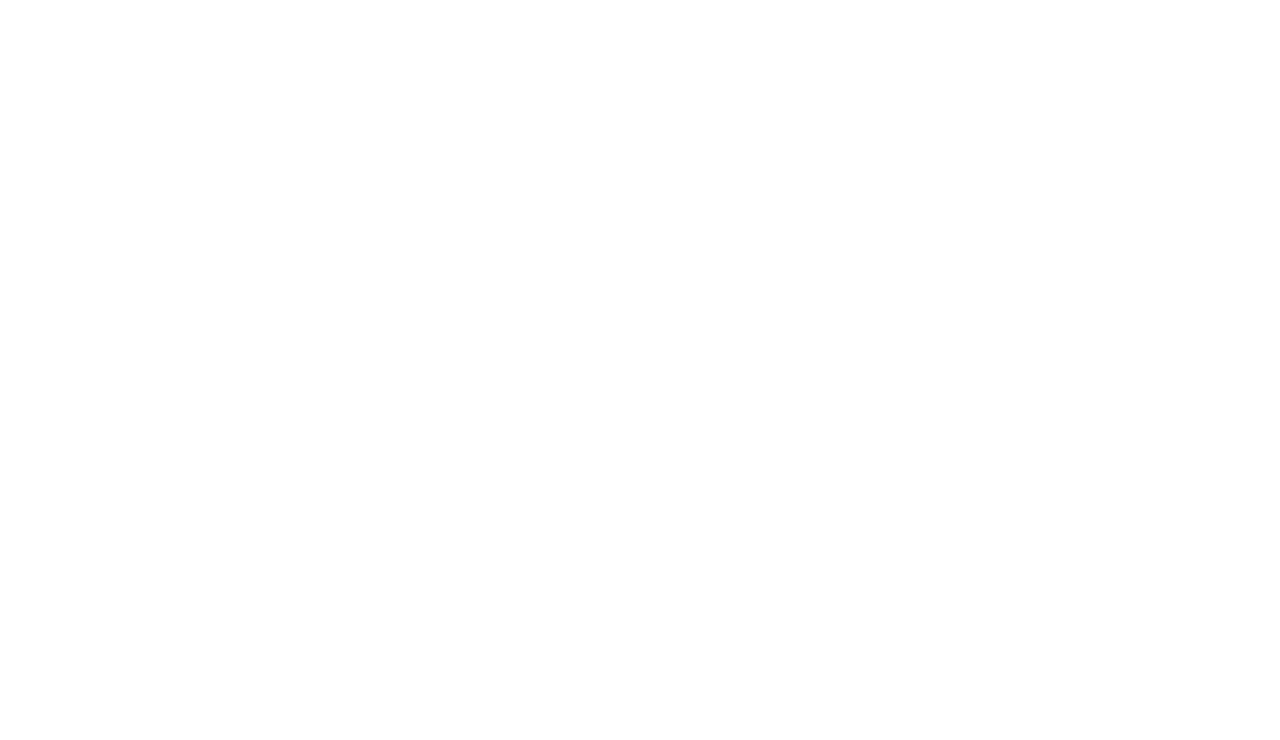
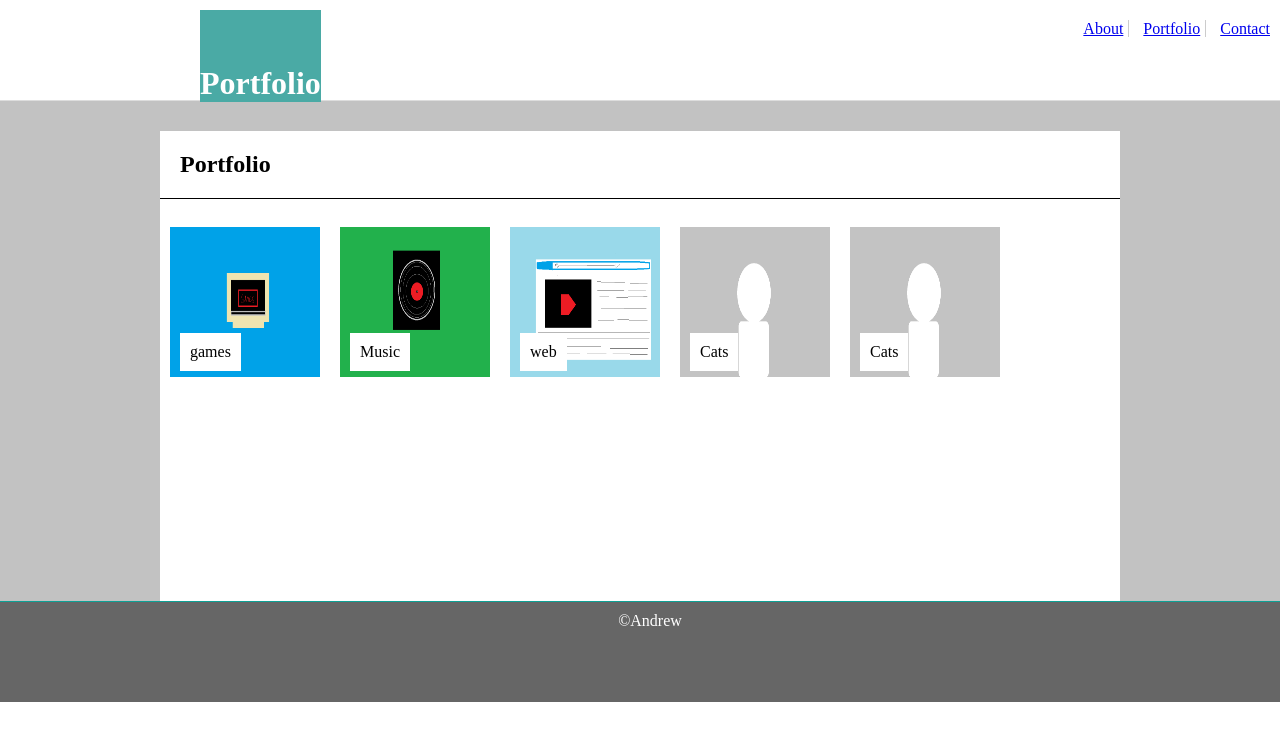
Before and after one commit to siricoa94/Basic-Portfolio, a plain HTML site: page portfolio.html in a window 1280 px wide. Drawn offline with Linux system fonts and the light colour scheme.

Commit message:
Updated style.css with containers and page formats, including a header, nav, and footer. Made links at top right of page send user to destination when clicked. Edited text alignment and font color. Added content to portfolio.html as well as corresponding styleportfolio.css, and stlyecontacts.css. Furthermore added images to portfolio.html

```diff
--- a/assets/css/style.css
+++ b/assets/css/style.css
@@ -1,27 +1,85 @@
-#brief_description {
-    background: black;
-    float: top;
-
+*{
+  margin: 0;
+  padding: 0;
 }
-
-
-
-
-
-
-
-
-
-
-
-
-
-
-
-
-#profile_image {
-    width: 250px;
-    height: 250px;
-    background-color: black;
-
+ul{
+  list-style: none;
 }
+li{
+  display: inline;
+  margin-right: 5px;
+  border-right: 1px solid #ccc;
+  padding:0 5px;
+}
+header{
+  height: 100px;
+}
+li:last-child{
+  border: none;
+}
+nav{
+  padding-top:20px;
+  float:right;
+}
+header h1{
+  float: left;
+  padding-top: 55px;
+  margin-left: 200px;
+  background-color: #4aaaa5;
+  margin-bottom: 0px;
+  margin-top: 10px;
+  color:#ffffff;
+  border-color: #cccccc;
+}
+.container{
+  width: 100%;
+  margin-left: auto;
+  margin-right: auto;
+  height: 500px;
+  border-top:1px solid #666;
+  background: #9999;
+  border-color:#dddddd;
+}
+#AboutMe{
+  padding:20px;
+  border-bottom:1px solid #000;
+  border-width: 100%;
+  margin-left: 10px;
+  margin-right: 10px;
+}
+#outerMainSection{
+  width:960px;
+  background: #fff;
+  margin-left: auto;
+  margin-right: auto;
+  margin-top: 30px;
+}
+#bioSection{
+  padding: 20px;
+  height: 350px;
+}
+.bio-image{
+  float: left;
+  width: 40%;
+  text-align: center;
+}
+#profile_image{
+  width: 200px;
+  height: 200px;
+}
+.mainBio{
+  float: right;
+  width: 55%;
+  padding: 10px;
+}
+footer{
+  width: 100%;
+  height: 80px;
+  padding: 10px;
+  border-top:1px solid #0da195;
+  color: #fff;
+  background:#666666;
+  text-align: center;
+  margin-left: auto;
+  margin-right: auto;
+}
--- /dev/null
+++ b/assets/css/styleContacts.css
@@ -0,0 +1,82 @@
+*{
+    margin: 0;
+    padding: 0;
+  }
+  ul{
+    list-style: none;
+  }
+  li{
+    display: inline;
+    margin-right: 5px;
+    border-right: 1px solid #ccc;
+    padding:0 5px;
+  }
+  header{
+    height: 100px;
+  }
+  li:last-child{
+    border: none;
+  }
+  nav{
+    padding-top:20px;
+    float:right;
+  }
+  header h1{
+    float: left;
+    padding-top: 55px;
+    margin-left: 200px;
+    background-color: #4aaaa5;
+    margin-bottom: 1px;
+    margin-top: 10px;
+    color:#ffffff;
+    border-color: #cccccc;
+  }
+  .container{
+    width: 95%;
+    margin-left: auto;
+    margin-right: auto;
+    height: 500px;
+    border-top:1px solid #666;
+    background: #9999;
+    border-color:#dddddd;
+  }
+  #AboutMe{
+    padding:20px;
+    border:1px solid #000;
+  }
+  #outerMainSection{
+    width:960px;
+    background: #fff;
+    margin-left: auto;
+    margin-right: auto;
+    margin-top: 30px;
+  }
+  #bioSection{
+    padding: 20px;
+    height: 350px;
+  }
+  .bio-image{
+    float: left;
+    width: 40%;
+    text-align: center;
+  }
+  #profile_image{
+    width: 200px;
+    height: 200px;
+  }
+  .mainBio{
+    float: right;
+    width: 55%;
+    padding: 10px;
+  }
+  footer{
+    width: 93.5%;
+    height: 80px;
+    padding: 10px;
+    border-top:1px solid #0da195;
+    color: #fff;
+    background:#666666;
+    text-align: center;
+    margin-left: auto;
+    margin-right: auto;
+  }
--- /dev/null
+++ b/assets/css/stylePortfolio.css
@@ -0,0 +1,102 @@
+*{
+    margin: 0;
+    padding: 0;
+  }
+  ul{
+    list-style: none;
+  }
+  li{
+    display: inline;
+    margin-right: 5px;
+    border-right: 1px solid #ccc;
+    padding:0 5px;
+  }
+  header{
+    height: 100px;
+  }
+  li:last-child{
+    border: none;
+  }
+  nav{
+    padding-top:20px;
+    float:right;
+  }
+  header h1{
+    float: left;
+    padding-top: 55px;
+    margin-left: 200px;
+    background-color:#4aaaa5;
+    margin-bottom: 0px;
+    margin-top: 10px;
+    color: #ffffffff;
+    border-color: #cccccc;
+  }
+  .container{
+    width: 100%;
+    margin-left: auto;
+    margin-right: auto;
+    height: 500px;
+    border-top:1px solid #666;
+    background: #9999;
+    border-color:#dddddd;
+  }
+  #AboutMe{
+    padding:20px;
+    border-bottom:1px solid #000;
+  }
+  #outerMainSection{
+    width:960px;
+    height: 960px;
+    background: #fff;
+    margin-left: auto;
+    margin-right: auto;
+    margin-top: 30px;
+  }
+  #bioSection{
+    padding: 20px;
+    height: 350px;
+  }
+  .bio-image{
+    float: left;
+    width: 40%;
+    text-align: center;
+  }
+  #profile_image{
+    width: 200px;
+    height: 200px;
+  }
+  .mainBio{
+    float: right;
+    width: 55%;
+    padding: 10px;
+  }
+  footer{
+    width: 100%;
+    height: 80px;
+    padding: 10px;
+    border-top:1px solid #0da195;
+    color: #fff;
+    background:#666666;
+    text-align: center;
+    margin-left: auto;
+    margin-right: auto;
+  }
+  .port_image {
+    position: relative;
+    margin: 10px;
+    float: left;
+
+  }
+  .Image_box {
+    height: 150px;
+    width: 150px;
+
+  }
+  .Image_text {
+    position: absolute;
+    bottom: 10px;
+    left: 10px;
+    background: white;
+    padding: 10px;
+
+  }
--- a/contact.html
+++ b/contact.html
@@ -0,0 +1,24 @@
+<!DOCTYPE html>
+<html lang="en">
+<head>
+    <meta charset="UTF-8">
+    <meta name="viewport" content="width=device-width, initial-scale=1.0">
+    <meta http-equiv="X-UA-Compatible" content="ie=edge">
+    <title>contact</title>
+    <link rel="stylesheet" type="text/css" href="assets\css\styleContacts.css">
+</head>
+<body>
+
+        <header>
+                <h1>Andrew Sirico</h1>
+                <nav>
+                    <ul>
+                        <li><a href="index.html">About</a></li>
+                        <li><a href="portfolio.html">Portfolio</a></li>
+                        <li><a href="contact.html">Contact</a></li>
+                    </ul>
+                </nav>
+            </header>
+
+</body>
+</html>
--- a/portfolio.html
+++ b/portfolio.html
@@ -0,0 +1,66 @@
+<!DOCTYPE html>
+<html lang="en">
+<head>
+    <meta charset="UTF-8">
+    <meta name="viewport" content="width=device-width, initial-scale=1.0">
+    <meta http-equiv="X-UA-Compatible" content="ie=edge">
+    <title>Document</title>
+    <link rel="stylesheet" type="text/css" href="assets\css\stylePortfolio.css">
+</head>
+<body>
+        <header>
+                <h1 id="portfolio">Portfolio</h1>
+                <nav>
+                    <ul>
+                        <li><a href="index.html">About</a></li>
+                        <li><a href="portfolio.html">Portfolio</a></li>
+                        <li><a href="contact.html">Contact</a></li>
+                    </ul>
+                </nav>
+            </header>
+            <div class="container">
+                    <section id="outerMainSection">
+                    <div>
+                        <h2 id="AboutMe">Portfolio</h2>
+                        <br>
+
+
+                        <div class="port_image">
+                                <img class="Image_box" src="assets\images\games.png" width="150" height="150">
+                                <p class="Image_text">games</p>
+
+                        </div>
+                        <div class="port_image">
+                                <img class="Image_box" src="assets\images\music.png" width="150" height="150">
+                                <p class="Image_text">Music</p>
+
+                        </div>
+                        <div class="port_image">
+                                <img class="Image_box" src="assets\images\web.png" width="150" height="150">
+                                <p class="Image_text">web</p>
+
+                        </div>
+                        <div class="port_image">
+                                <img class="Image_box" src="assets\images\placeholder.png" width="150" height="150">
+                                <p class="Image_text">Cats</p>
+
+                        </div>
+                        <div class="port_image">
+                                <img class="Image_box" src="assets\images\placeholder.png" width="150" height="150">
+                                <p class="Image_text">Cats</p>
+
+                        </div>
+
+                        </div>
+                    </section>
+
+
+
+                </section>
+                </div>
+                <footer>
+                    &copy;Andrew
+                </footer>
+
+</body>
+</html>
```
Also changed, not shown: index.html (+36 -12 lines), assets/images/games.png (added), assets/images/music.png (added), assets/images/web.png (added).
